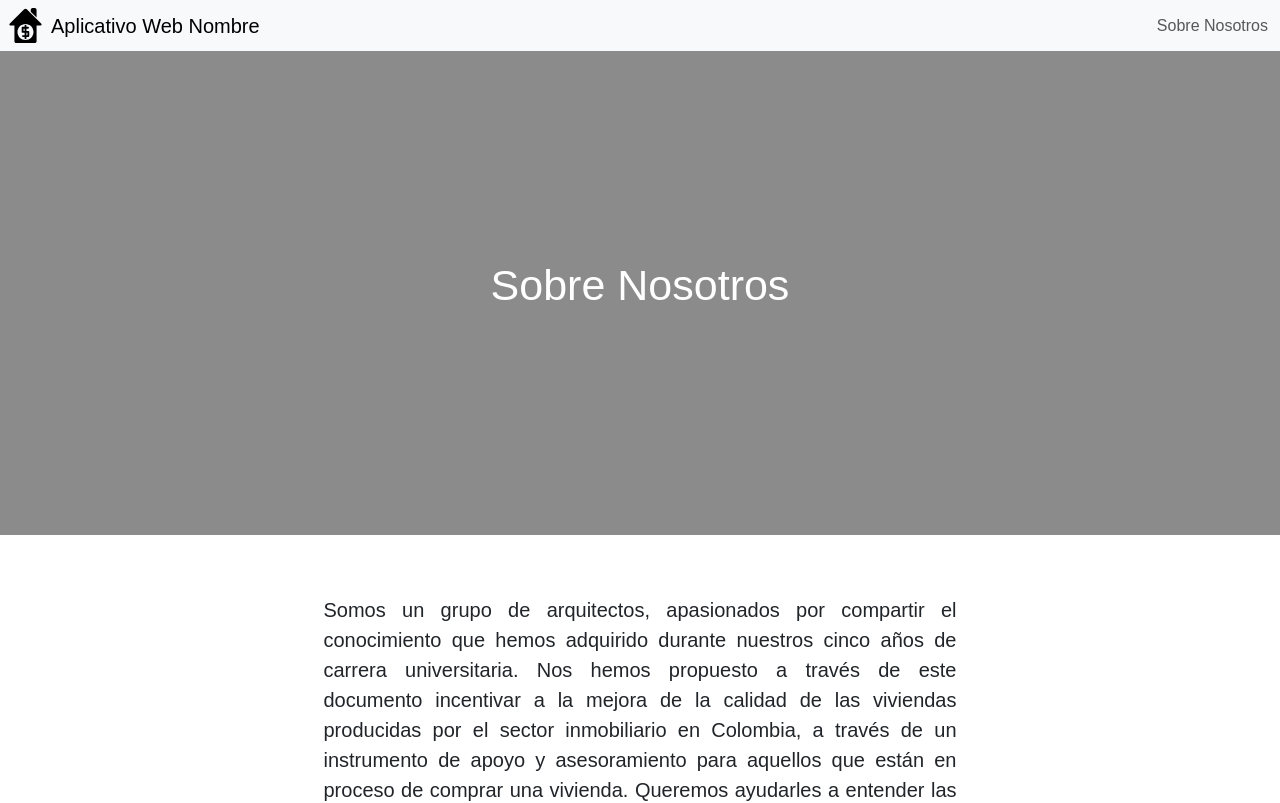
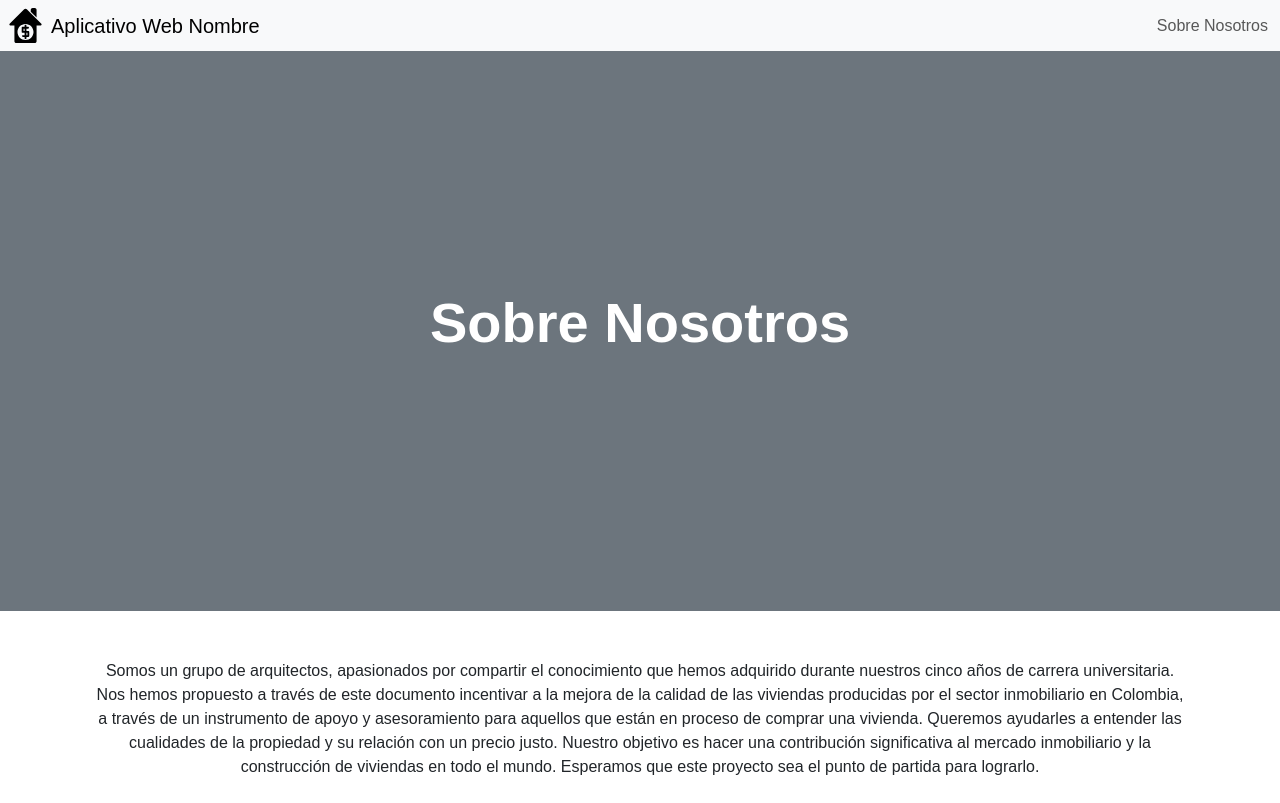
Before and after one commit to Jaclog05/aplicativo-web, a React (Vite) app: page /aboutUs in a window 1280 px wide. Shown: the top 803 px of the page. Built offline with nearby package versions, Linux system fonts and the light colour scheme; no server answers; a web font is replaced by a local one.

Commit message:
Replacing CSS Modules for bootstrap styles in AboutUs & Login views

```diff
--- a/src/views/AboutUs/AboutUs.jsx
+++ b/src/views/AboutUs/AboutUs.jsx
@@ -1,18 +1,20 @@
 import React from 'react'
-import styles from './AboutUs.module.css';
 import Footer from '../../components/footer/Footer';
 
 function AboutUs() {
   return (
-    <div className={styles.aboutUsViewWrapper}>
-      <div className={styles.coverWrapper}>
-        <p className={styles.coverMainText}>
+    <div className="w-100">
+      <div
+        className="text-center text-white bg-secondary py-5 d-flex flex-column align-items-center justify-content-center"
+        style={{height: '70vh'}}
+      >
+        <p className="display-4 fw-bold">
           Sobre Nosotros
         </p>
       </div>
-      <div className={styles.aboutUsSection}>
-        <div className={styles.aboutUsSectionBodyWrapper}>
-          <p className={styles.aboutUsText}>
+      <div className="p-5">
+        <div className="px-5">
+          <p className="text-center">
             Somos un grupo de arquitectos, apasionados por compartir el conocimiento
             que hemos adquirido durante nuestros cinco años de carrera universitaria.
             Nos hemos propuesto a través de este documento incentivar a la mejora de la calidad
--- a/src/views/Login/Login.jsx
+++ b/src/views/Login/Login.jsx
@@ -1,6 +1,5 @@
 import React, { useState } from "react";
 import { useNavigate } from "react-router";
-import styles from "./Login.module.css";
 import avaluoLogo from "../../assets/avaluo-icon.svg";
 import LoadingButton from "../../components/LoadingButton";
 import Alert from "react-bootstrap/Alert";
@@ -44,7 +43,7 @@ function Login() {
   };
 
   return (
-    <div className={styles.viewPage}>
+    <div className="d-flex justify-content-center align-items-center w-100 vh-100">
       {error && (
         <Alert
           variant="danger"
@@ -55,11 +54,16 @@ function Login() {
           {error}
         </Alert>
       )}
-      <form className={styles.wrapper} onSubmit={handleSubmit}>
-        <img src={avaluoLogo} alt="avaluo Logo" className={styles.imgIcon} />
+      <form
+        className="d-flex flex-column align-items-stretch gap-2 p-2 rounded bg-secondary w-75 w-md-50"
+        style={{ maxWidth: "400px" }}
+        onSubmit={handleSubmit}
+      >
+        <img src={avaluoLogo} alt="avaluo Logo" className="mx-auto my-1" width='100' height="100" />
         <input
           type="text"
           placeholder="Ingrese su usuario"
+          className="form-control"
           value={user}
           onChange={(e) => setUser(e.target.value)}
           required
@@ -67,6 +71,7 @@ function Login() {
         <input
           type="password"
           placeholder="Ingrese su contraseña"
+          className="form-control"
           value={password}
           onChange={(e) => setPassword(e.target.value)}
           required
```
